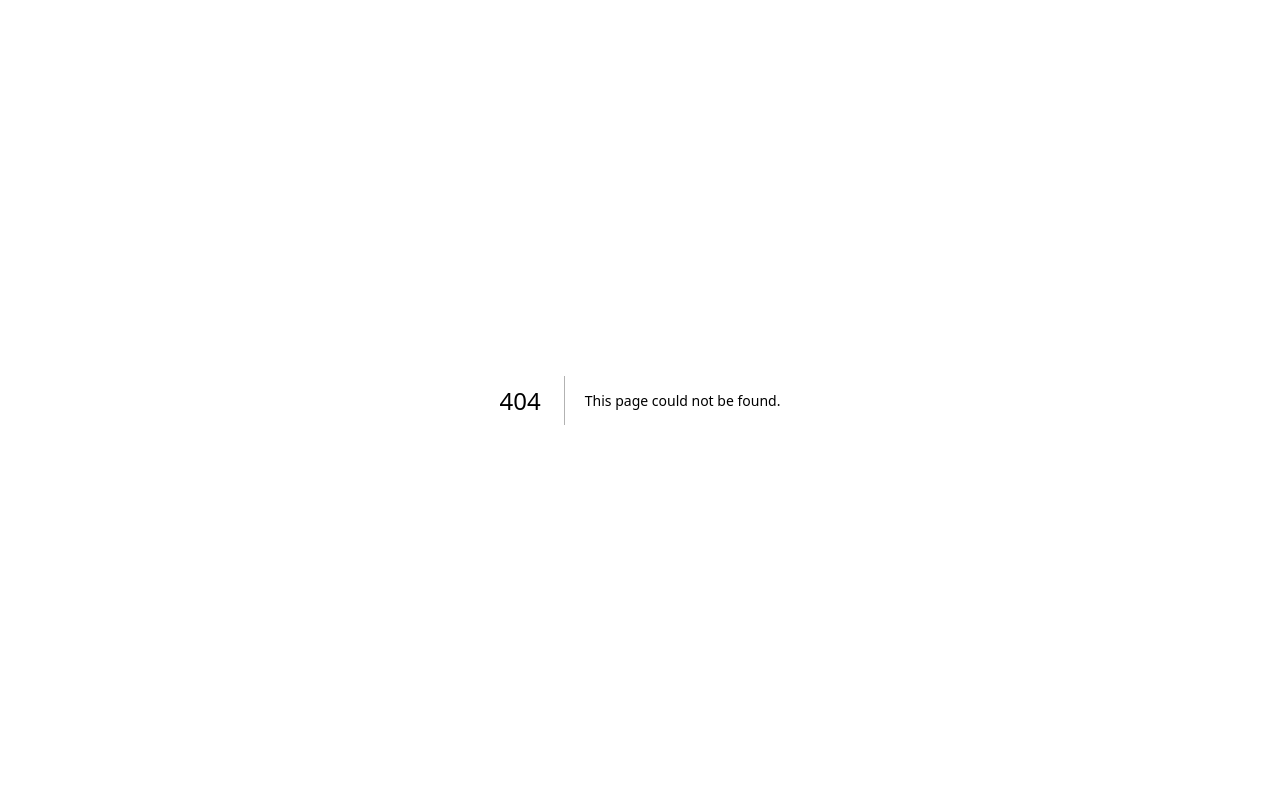
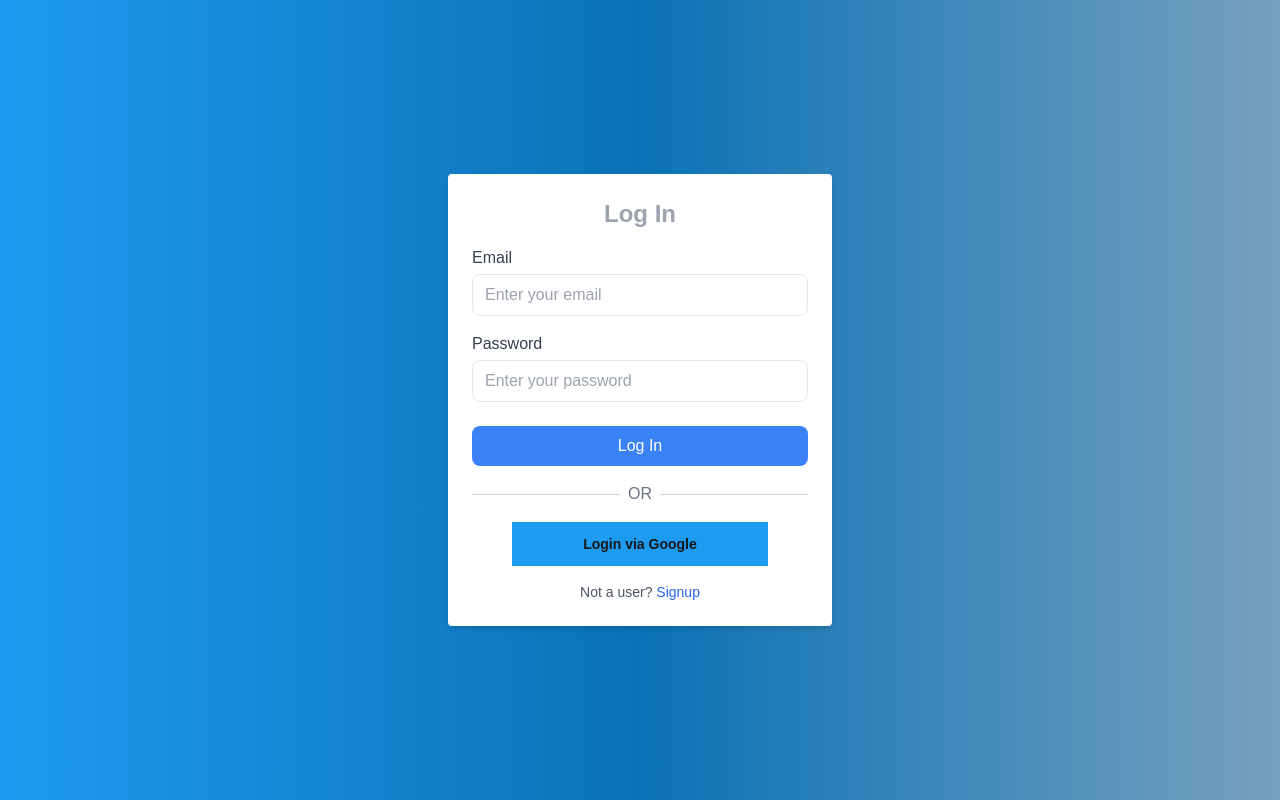
Before and after one commit to alokVerma749/twitter-client, a Next.js app: page /auth/login in a window 1280 px wide. Before the commit this address had no page. Built offline with nearby package versions, Linux system fonts and the light colour scheme.

Commit message:
fix: build

```diff
--- /dev/null
+++ b/app/auth/login/page.tsx
@@ -0,0 +1,101 @@
+'use client'
+
+import { ChangeEvent, FormEvent, useState } from 'react';
+
+import AuthButton from '@/app/components/AuthButton/AuthButton';
+import Link from 'next/link';
+
+const Login = () => {
+  const [formData, setFormData] = useState({
+    email: '',
+    password: '',
+  });
+
+  const handleChange = (e: ChangeEvent<HTMLInputElement>) => {
+    setFormData({
+      ...formData,
+      [e.target.name]: e.target.value,
+    });
+  };
+
+  const handleSubmit = (e: FormEvent<HTMLFormElement>) => {
+    e.preventDefault();
+    // Add form submission logic here, such as calling an API
+    console.log(formData);
+  };
+
+  return (
+    <div className="flex items-center justify-center h-screen bg-gradient-to-r from-[#1d9bf0] via-[#0a72b6] to-[#76a1be]">
+      <form
+        onSubmit={handleSubmit}
+        className="bg-white p-6 rounded shadow-md w-96"
+      >
+        <h2 className="text-2xl font-bold mb-4 text-center text-gray-400">Log In</h2>
+
+        {/* Email Field */}
+        <div className="mb-4">
+          <label htmlFor="email" className="block text-gray-700 mb-1">
+            Email
+          </label>
+          <input
+            type="email"
+            id="email"
+            name="email"
+            value={formData.email}
+            onChange={handleChange}
+            className="w-full px-3 py-2 border rounded-lg"
+            placeholder="Enter your email"
+            required
+          />
+        </div>
+
+        {/* Password Field */}
+        <div className="mb-6">
+          <label htmlFor="password" className="block text-gray-700 mb-1">
+            Password
+          </label>
+          <input
+            type="password"
+            id="password"
+            name="password"
+            value={formData.password}
+            onChange={handleChange}
+            className="w-full px-3 py-2 border rounded-lg"
+            placeholder="Enter your password"
+            required
+          />
+        </div>
+
+        {/* Submit Button */}
+        <button
+          type="submit"
+          className="w-full bg-blue-500 text-white py-2 px-4 rounded-lg hover:bg-blue-600 transition duration-300"
+        >
+          Log In
+        </button>
+
+        {/* OR Divider */}
+        <div className="flex items-center justify-center mt-4">
+          <span className="h-px bg-gray-300 w-full"></span>
+          <span className="px-2 text-gray-500">OR</span>
+          <span className="h-px bg-gray-300 w-full"></span>
+        </div>
+
+        {/* Google Authentication Button */}
+        <div className="mt-4 flex justify-center items-center">
+          <AuthButton />
+        </div>
+
+        {/* "Not a user? Signup" section */}
+        <div className="mt-4 text-center">
+          <p className="text-sm text-gray-600">
+            Not a user?{' '}
+            <Link href="/auth/signup" className="text-blue-600 hover:underline">Signup</Link>
+          </p>
+        </div>
+      </form>
+    </div>
+  );
+};
+
+export default Login;
--- /dev/null
+++ b/app/auth/signup/page.tsx
@@ -0,0 +1,119 @@
+'use client'
+
+import { ChangeEvent, FormEvent, useState } from 'react';
+
+import AuthButton from '@/app/components/AuthButton/AuthButton';
+import Link from 'next/link';
+
+const Signup = () => {
+  const [formData, setFormData] = useState({
+    name: '',
+    email: '',
+    password: '',
+  });
+
+  const handleChange = (e: ChangeEvent<HTMLInputElement>) => {
+    setFormData({
+      ...formData,
+      [e.target.name]: e.target.value,
+    });
+  };
+
+  const handleSubmit = (e: FormEvent<HTMLFormElement>) => {
+    e.preventDefault();
+    // Add form submission logic here, such as calling an API
+    console.log(formData);
+  };
+
+  return (
+    <div className="flex items-center justify-center h-screen bg-gradient-to-r from-[#1d9bf0] via-[#0a72b6] to-[#76a1be]">
+      <form
+        onSubmit={handleSubmit}
+        className="bg-white p-6 rounded shadow-md w-96"
+      >
+        <h2 className="text-2xl font-bold mb-4 text-center text-gray-400">Sign Up</h2>
+
+        {/* Name Field */}
+        <div className="mb-4">
+          <label htmlFor="name" className="block text-gray-700 mb-1">
+            Name
+          </label>
+          <input
+            type="text"
+            id="name"
+            name="name"
+            value={formData.name}
+            onChange={handleChange}
+            className="w-full px-3 py-2 border rounded-lg"
+            placeholder="Enter your name"
+            required
+          />
+        </div>
+
+        {/* Email Field */}
+        <div className="mb-4">
+          <label htmlFor="email" className="block text-gray-700 mb-1">
+            Email
+          </label>
+          <input
+            type="email"
+            id="email"
+            name="email"
+            value={formData.email}
+            onChange={handleChange}
+            className="w-full px-3 py-2 border rounded-lg"
+            placeholder="Enter your email"
+            required
+          />
+        </div>
+
+        {/* Password Field */}
+        <div className="mb-6">
+          <label htmlFor="password" className="block text-gray-700 mb-1">
+            Password
+          </label>
+          <input
+            type="password"
+            id="password"
+            name="password"
+            value={formData.password}
+            onChange={handleChange}
+            className="w-full px-3 py-2 border rounded-lg"
+            placeholder="Enter your password"
+            required
+          />
+        </div>
+
+        {/* Submit Button */}
+        <button
+          type="submit"
+          className="w-full bg-blue-500 text-white py-2 px-4 rounded-lg hover:bg-blue-600 transition duration-300"
+        >
+          Sign Up
+        </button>
+
+        {/* OR Divider */}
+        <div className="flex items-center justify-center mt-4">
+          <span className="h-px bg-gray-300 w-full"></span>
+          <span className="px-2 text-gray-500">OR</span>
+          <span className="h-px bg-gray-300 w-full"></span>
+        </div>
+
+        {/* Google Authentication Button */}
+        <div className="mt-4 flex justify-center items-center">
+          <AuthButton />
+        </div>
+
+        {/* "Already a user? Login" section */}
+        <div className="mt-4 text-center">
+          <p className="text-sm text-gray-600">
+            Already a user?{' '}
+            <Link href="/auth/login" className="text-blue-600 hover:underline">Login</Link>
+          </p>
+        </div>
+      </form>
+    </div>
+  );
+};
+
+export default Signup;
--- /dev/null
+++ b/app/components/AuthButton/AuthButton.tsx
@@ -0,0 +1,11 @@
+interface propType {
+  authProvider?: string
+}
+
+const AuthButton = ({ authProvider = "Google" }: propType) => {
+  return (
+    <button className='bg-[#1D9BF0] p-3 w-64 text-sm font-bold'>Login via {authProvider}</button>
+  )
+}
+
+export default AuthButton;
--- a/app/components/FeedCard/FeedCard.tsx
+++ b/app/components/FeedCard/FeedCard.tsx
@@ -1,8 +1,13 @@
 import React from 'react'
+import FollowCard from '../FollowCard/FollowCard'
+import Image from 'next/image'
 
 const FeedCard = () => {
   return (
-    <div>FeedCard</div>
+    <div>
+      <FollowCard />
+      <Image height={250} width={250} alt={'feed image'} src={'/'} />
+    </div>
   )
 }
 
--- a/app/components/FollowCard/FollowCard.tsx
+++ b/app/components/FollowCard/FollowCard.tsx
@@ -1,23 +1,30 @@
 import React from 'react'
 
 import Button from '../Button/Button'
+import Image from 'next/image'
 
 interface FollowCardType {
-  img: string, title: string, username: string
+  img?: string, title?: string, username?: string
 }
-const FollowCard = ({ img, username, title }: FollowCardType) => {
+const FollowCard = ({
+  img = 'https://alokverma.vercel.app/_next/image?url=https%3A%2F%2Fgithub.com%2FalokVerma749%2FImages%2Fassets%2F87599400%2F0af8056f-f5c2-4767-b180-28763b3aaf87&w=1920&q=75',
+  username = 'alok_std',
+  title = 'Alok Verma'
+}: FollowCardType) => {
   return (
     <div className='grid grid-cols-12 hover:bg-gray-950 p-2 mt-2'>
       <div className='col-span-2 w-fit flex items-center'>
-        <img
-          src="https://alokverma.vercel.app/_next/image?url=https%3A%2F%2Fgithub.com%2FalokVerma749%2FImages%2Fassets%2F87599400%2F0af8056f-f5c2-4767-b180-28763b3aaf87&w=1920&q=75"
+        <Image
+          src={img}
           alt="Avatar"
+          width={999}
+          height={999}
           className='max-w-10 h-10 rounded-full'
         />
       </div>
       <div className='col-span-7 ml-2'>
-        <div className='text-sm font-bold'>Alok Verma</div>
-        <div className='text-sm text-gray-500'>@alok_std</div>
+        <div className='text-sm font-bold'>{title}</div>
+        <div className='text-sm text-gray-500'>@{username}</div>
       </div>
       <div className='col-span-3 self-start'>
         <Button style='bg-white text-black' text='Follow' />
--- a/app/components/ListItem/ListItem.tsx
+++ b/app/components/ListItem/ListItem.tsx
@@ -2,15 +2,15 @@ import { Ellipsis } from 'lucide-react'
 import React from 'react'
 
 interface ListItemType {
-  topics: [], hashtag: string, analytics: string
+  topics?: string[], hashtag?: string, analytics?: string
 }
-const ListItem = ({ topics, hashtag, analytics }: ListItemType) => {
+const ListItem = ({ topics = ['Sports.Trending'], hashtag = 'Dhoom4', analytics = '103' }: ListItemType) => {
   return (
     <div className='flex items-start justify-between gap-1 hover:bg-gray-900 p-2'>
       <div>
-        <div className='text-sm text-gray-500'>Sports.Trending</div>
-        <div className='text-sm font-bold'>#Dhoom4</div>
-        <div className='text-sm text-gray-500'>103K posts</div>
+        <div className='text-sm text-gray-500'>{topics.join(", ")}</div>
+        <div className='text-sm font-bold'>#{hashtag}</div>
+        <div className='text-sm text-gray-500'>{analytics}k posts</div>
       </div>
       <div className='self-start'>
         <Ellipsis color='rgb(107 114 128)' size={20} />
--- a/app/components/SubscriptionCard/SubscriptionCard.tsx
+++ b/app/components/SubscriptionCard/SubscriptionCard.tsx
@@ -5,7 +5,7 @@ const SubscriptionCard = () => {
   return (
     <>
       <p className='text-base font-light mb-2'>Subscribe to unlock new features and if eligible, receive a share of ads revenue.</p>
-      <Button classname='' text={'Subscribe'} />
+      <Button style='' text={'Subscribe'} />
     </>
   )
 }
--- a/app/components/sidebar/Sidebar.tsx
+++ b/app/components/sidebar/Sidebar.tsx
@@ -1,7 +1,7 @@
 import React from 'react';
 import FollowCard from '../FollowCard/FollowCard';
 
-import { Home, Search, Bell, Mail, Clipboard, Bookmark, Users, Star, Briefcase, User, MoreHorizontal } from 'lucide-react';
+import { Home, Search, Bell, Mail, Bookmark, Users, Star, User, MoreHorizontal } from 'lucide-react';
 
 const sidebarItems = [
   { label: 'Home', icon: <Home size={26} /> },
--- /dev/null
+++ b/app/home/page.tsx
@@ -0,0 +1,34 @@
+import SidebarNavigation from "../components/sidebar/Sidebar";
+import SubscriptionCard from "../components/SubscriptionCard/SubscriptionCard";
+import CardContainer from "../components/CardContainer/CardContainer";
+import ListItem from "../components/ListItem/ListItem";
+import FollowCard from "../components/FollowCard/FollowCard";
+
+export default function Home() {
+  return (
+    <div className="grid grid-cols-12 h-screen mx-24">
+      <div className="col-span-3 border-r border-gray-600 p-2"><SidebarNavigation /></div>
+      <div className="col-span-6 p-2">Feeds</div>
+
+      <div className="col-span-3 border border-gray-600 p-3 space-y-2">
+        <CardContainer headingText="Subscribe To Primium"><SubscriptionCard /></CardContainer>
+
+        <CardContainer headingText="What's Happening">
+          <ListItem />
+          <ListItem />
+          <ListItem />
+          <ListItem />
+          <ListItem />
+        </CardContainer>
+
+        <CardContainer headingText="Who To Follow">
+          <FollowCard />
+          <FollowCard />
+          <FollowCard />
+          <FollowCard />
+          <FollowCard />
+        </CardContainer>
+      </div>
+    </div>
+  );
+}
--- a/app/page.tsx
+++ b/app/page.tsx
@@ -1,34 +1,11 @@
-import SidebarNavigation from "./components/sidebar/Sidebar";
-import SubscriptionCard from "./components/SubscriptionCard/SubscriptionCard";
-import CardContainer from "./components/CardContainer/CardContainer";
-import ListItem from "./components/ListItem/ListItem";
-import FollowCard from "./components/FollowCard/FollowCard";
+import { redirect } from "next/navigation";
 
 export default function Home() {
-  return (
-    <div className="grid grid-cols-12 h-screen mx-24">
-      <div className="col-span-3 border-r border-gray-600 p-2"><SidebarNavigation /></div>
-      <div className="col-span-6 p-2">Feeds</div>
+  if (true) {
+    redirect('/home');
+  } else {
+    redirect('/auth/login');
+  }
 
-      <div className="col-span-3 border border-gray-600 p-3 space-y-2">
-        <CardContainer headingText="Subscribe To Primium"><SubscriptionCard /></CardContainer>
-
-        <CardContainer headingText="What's Happening">
-          <ListItem />
-          <ListItem />
-          <ListItem />
-          <ListItem />
-          <ListItem />
-        </CardContainer>
-
-        <CardContainer headingText="Who To Follow">
-          <FollowCard />
-          <FollowCard />
-          <FollowCard />
-          <FollowCard />
-          <FollowCard />
-        </CardContainer>
-      </div>
-    </div>
-  );
+  return null;
 }
--- a/next.config.mjs
+++ b/next.config.mjs
@@ -1,4 +1,13 @@
 /** @type {import('next').NextConfig} */
-const nextConfig = {};
+const nextConfig = {
+  images: {
+    remotePatterns: [
+      {
+        protocol: 'https',
+        hostname: 'alokverma.vercel.app',
+      },
+    ],
+  },
+};
 
 export default nextConfig;
```
